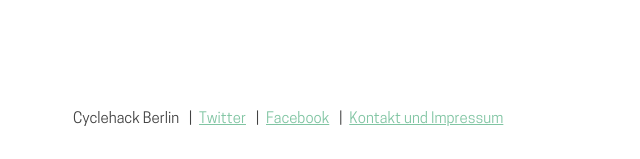
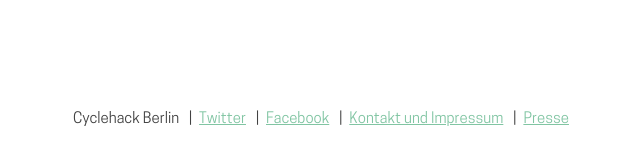
Before and after one commit to sjockers/cyclehackberlin.de, a Jekyll site: the page built from kontakt.md, in a window 1280 px wide. Shown: the part 823-982 px from the top of the page, without its empty margins (27-667 px from the left). Built offline with Jekyll 4.4.1, drawn with Linux system fonts in a browser that asks for light colours.

Commit message:
Improve links and URLS to press section.

```diff
--- a/_includes/footer.html
+++ b/_includes/footer.html
@@ -5,6 +5,7 @@
       <li><a href="https://twitter.com/cyclehackber" target="_blank">Twitter</a></li>
       <li><a href="https://www.facebook.com/cyclehackberlin/" target="_blank">Facebook</a></li>
       <li><a href="/kontakt.html">Kontakt und Impressum</a></li>
+      <li><a href="/kontakt.html">Presse</a></li>
     </ul>
   </footer>
 </div>
--- a/kontakt.md
+++ b/kontakt.md
@@ -3,6 +3,9 @@ layout: contact
 redirect_from:
   - "/contact-us/"
   - "/team/"
+  - "/presse-und-media/"
+  - "/presse/"
+
 ---
 
 # Presse
```
